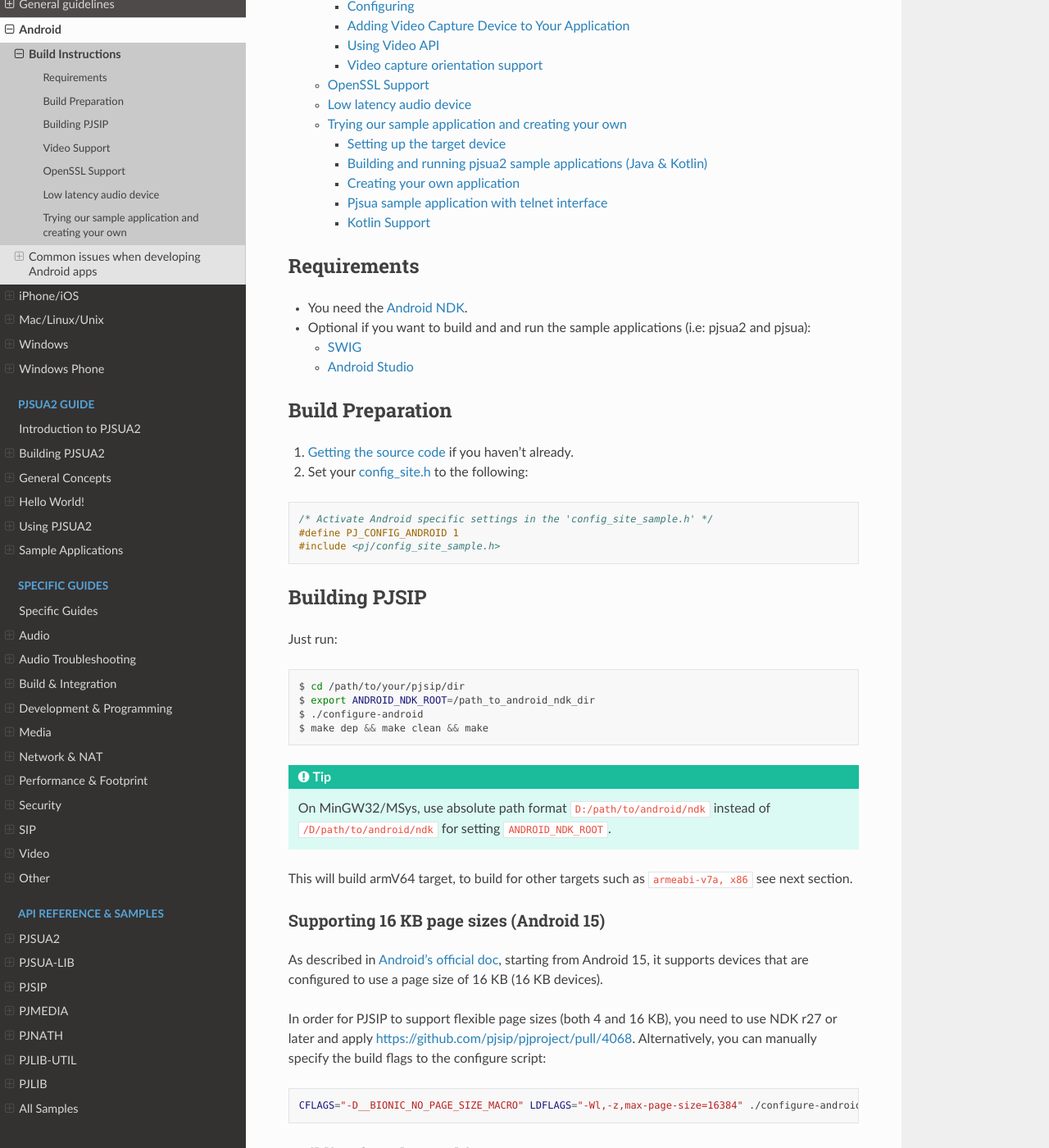
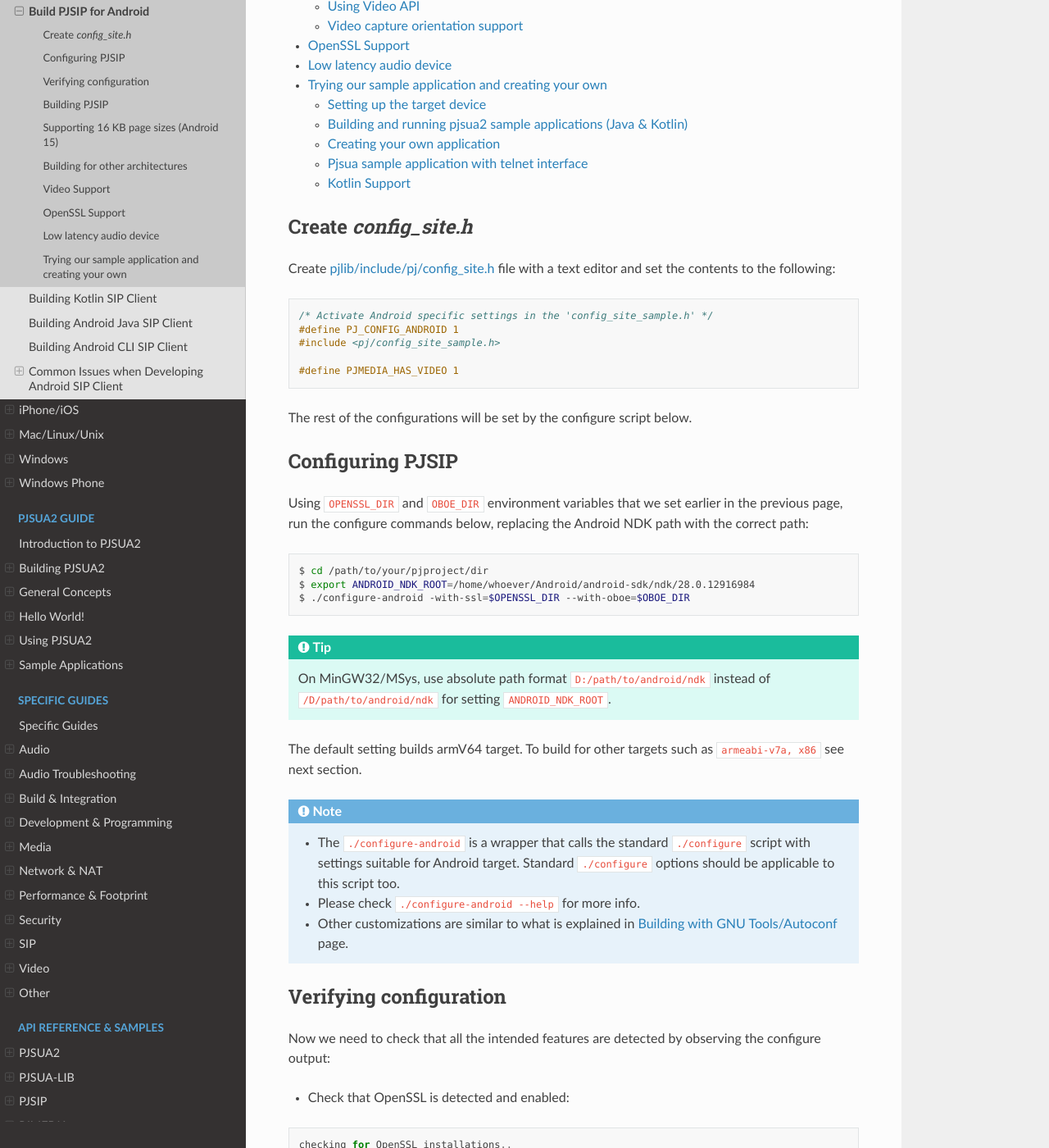
Before and after one commit to pjsip/pjproject_docs, a Sphinx documentation site: the page built from docs/source/get-started/android/build_instructions.rst, in a window 1280 px wide and 1400 px high, scrolled down 416 px. Shown: the whole window at 82% size. Built offline with Sphinx 7.4.7 and the Read the Docs theme 3.1.0, drawn with Linux system fonts in a browser that asks for light colours; the version number could not be read and is left out; some of the changed text lies outside the part shown.

Commit message:
Initial outline draft

```diff
--- a/docs/source/api/pjmedia/pjmedia-audiodev.rst
+++ b/docs/source/api/pjmedia/pjmedia-audiodev.rst
@@ -98,8 +98,11 @@
 
 .. _opensl:
 
-Android OpenSL
+Android OpenSL (deprecated)
 ~~~~~~~~~~~~~~~~~~~~~~~~~~~~~~~~~~~~~~~~
+
+Note that Android OpenSL ES has been deprecated in favor of :ref:`oboe`.
+
 
 .. _jnisound:
 
--- a/docs/source/get-started/android/build_instructions.rst
+++ b/docs/source/get-started/android/build_instructions.rst
@@ -1,23 +1,16 @@
-Build Instructions
-===================
+Build PJSIP for Android
+==================================
 
-.. contents:: Table of Contents
-    :depth: 3
+.. contents:: In this page:
+   :depth: 2
+   :local:
 
-Requirements
--------------
 
-* You need the `Android NDK <http://developer.android.com/tools/sdk/ndk/index.html>`__.
-* Optional if you want to build and and run the sample applications (i.e: pjsua2
-  and pjsua):
+Create *config_site.h*
+-----------------------------------
 
-  * `SWIG <http://www.swig.org/download.html>`_
-  * `Android Studio <https://developer.android.com/studio/index.html>`_
-
-Build Preparation
-------------------
-#. :doc:`Getting the source code </get-started/getting>` if you haven't already.
-#. Set your :ref:`config_site.h <dev_start>` to the following:
+Create :ref:`pjlib/include/pj/config_site.h <dev_start>` file with a text editor and set the
+contents to the following:
 
 .. code-block:: c
 
@@ -25,29 +18,78 @@
    #define PJ_CONFIG_ANDROID 1
    #include <pj/config_site_sample.h>
 
-Building PJSIP
----------------
+   #define PJMEDIA_HAS_VIDEO 1
 
-Just run:
+
+The rest of the configurations will be set by the configure script below.
+
+
+Configuring PJSIP
+---------------------------------
+Using ``OPENSSL_DIR`` and ``OBOE_DIR`` environment variables that we set earlier in the previous
+page, run the configure commands below, replacing the Android NDK path with the correct path:
 
 .. code-block:: shell
 
-   $ cd /path/to/your/pjsip/dir
-   $ export ANDROID_NDK_ROOT=/path_to_android_ndk_dir
-   $ ./configure-android
-   $ make dep && make clean && make
+   $ cd /path/to/your/pjproject/dir
+   $ export ANDROID_NDK_ROOT=/home/whoever/Android/android-sdk/ndk/28.0.12916984
+   $ ./configure-android -with-ssl=$OPENSSL_DIR --with-oboe=$OBOE_DIR
 
 .. tip::
 
    On MinGW32/MSys, use absolute path format ``D:/path/to/android/ndk``
    instead of ``/D/path/to/android/ndk`` for setting ``ANDROID_NDK_ROOT``.
 
-This will build armV64 target, to build for other targets such as ``armeabi-v7a, x86``
+The default setting builds armV64 target. To build for other targets such as ``armeabi-v7a, x86``
 see next section.
 
+.. note::
+
+   * The ``./configure-android`` is a wrapper that calls the standard ``./configure``
+     script with settings suitable for Android target. Standard ``./configure``
+     options should be applicable to this script too.
+   * Please check ``./configure-android --help`` for more info.
+   * Other customizations are similar to what is explained in
+     :doc:`Building with GNU Tools/Autoconf </get-started/posix/build_instructions>`
+     page.
+
+
+Verifying configuration
+---------------------------------
+Now we need to check that all the intended features are detected by observing the configure output:
+
+* Check that OpenSSL is detected and enabled:
+
+.. code-block::
+
+   checking for OpenSSL installations..
+   checking for openssl/ssl.h... yes
+   checking for ERR_load_BIO_strings in -lcrypto... yes
+   checking for SSL_CTX_new in -lssl... yes
+   OpenSSL library found, SSL support enabled
+
+* Check that Oboe is detected and enabled:
+
+.. code-block::
+
+   checking Oboe usability... yes
+   Checking sound device backend... Oboe
+
+
+Building PJSIP
+---------------------------------
+Now we can build PJSIP with:
+
+.. code-block:: shell
+
+   $ make dep && make clean && make
+
+
+
 Supporting 16 KB page sizes (Android 15)
-^^^^^^^^^^^^^^^^^^^^^^^^^^^^^^^^^^^^^^^^
-As described in `Android's official doc <https://developer.android.com/guide/practices/page-sizes>`__, starting from Android 15, it supports devices that are configured to use a page size of 16 KB (16 KB devices).
+----------------------------------------------
+As described in `Android official doc <https://developer.android.com/guide/practices/page-sizes>`__,
+starting from Android 15, it supports devices that are configured to use a page size of 16 KB (16 KB devices).
 
 In order for PJSIP to support flexible page sizes (both 4 and 16 KB), you need to use NDK r27 or later and apply https://github.com/pjsip/pjproject/pull/4068. Alternatively, you can manually specify the build flags to the configure script:
 
@@ -57,7 +99,7 @@
 
 
 Building for other architectures
-^^^^^^^^^^^^^^^^^^^^^^^^^^^^^^^^
+---------------------------------
 
 * Make sure to cleanup all existing binary and intermediate files, e.g:
 
@@ -86,66 +128,13 @@
    and `library packaging path <https://developer.android.com/ndk/guides/abis.html#am>`__
    (see also :pr:`1803`).
 
-   .. note::
-
-      * The ``./configure-android`` is a wrapper that calls the standard ``./configure``
-        script with settings suitable for Android target. Standard ``./configure``
-        options should be applicable to this script too.
-      * Please check ``./configure-android --help`` for more info.
-      * Other customizations are similar to what is explained in
-        :doc:`Building with GNU Tools/Autoconf </get-started/posix/build_instructions>`
-        page.
-
 
 Video Support
 -------------------
 
-Features
-^^^^^^^^^^^^^^^^^^^^^^^^^^^^^^^^
-
-Video on Android has been supported since PJSIP version 2.4. Some of the highlighted
-features include:
-
-* :ref:`native capture <android_cam>`
-* :ref:`native OpenGL ES 2.0 renderer <opengl>` (requires Android 2.2 (API level 8) or higher).
-* :ref:`native H264 AVC and VP8/VP9 codecs <amediacodec>`
-* :ref:`openh264`
-
-Requirements
-^^^^^^^^^^^^^^^^^^^^^^^^^^^^^^^^
-
-**OpenH264 (optional)**
-
-#. For general information on OpenH264 integration see :ref:`openh264`
-#. Copy all library .so files into your Android application project directory,
-   for example:
-
-   .. code-block:: shell
-
-     cp /Users/me/openh264/android/*.so /Users/me/pjproject-2.0/pjsip-apps/src/swig/java/android/libs/armeabi
-
-
-**libvpx (if you need VP8 or VP9 codec)**
-
-See :ref:`libvpx`
-
-**ffmpeg (optional)**
-
-See :doc:`/specific-guides/build_int/ffmpeg`
-
-**AMediaCodec, native Android codecs (experimental)**
-
-See :ref:`amediacodec`
-
 
 Configuring
 ^^^^^^^^^^^^^^^^^^^^^^^^^^^^^^^^
-
-To enable video, append this into :any:`config_site.h`:
-
-.. code-block:: c
-
-   #define PJMEDIA_HAS_VIDEO 1
 
 Specify third-party video libraries when invoking ``./configure-android``, e.g:
 
--- /dev/null
+++ b/docs/source/get-started/android/building-cli-sip-client.rst
@@ -0,0 +1,2 @@
+Building Android CLI SIP Client
+==================================
--- /dev/null
+++ b/docs/source/get-started/android/building-java-sip-client.rst
@@ -0,0 +1,2 @@
+Building Android Java SIP Client
+===============================
--- /dev/null
+++ b/docs/source/get-started/android/building-kotlin-sip-client.rst
@@ -0,0 +1,2 @@
+Building Kotlin SIP Client
+=============================
--- a/docs/source/get-started/android/index.rst
+++ b/docs/source/get-started/android/index.rst
@@ -1,9 +1,22 @@
 Android
 *****************************************
+
+**Getting Started: Building Android SIP Client**
+
+This guide provides step-by-step instructions to build sample Open Source Android SIP
+VoIP and video client applications using PJSIP, a powerful multimedia communication library.
+
+The ToC below shows the topics covered by this guide. Hit the *Next* button to get started.
+
 
 .. toctree::
    :maxdepth: 1
    :caption: Table of Contents
 
+   sip-client-overview
+   requirements
    build_instructions
+   building-kotlin-sip-client
+   building-java-sip-client
+   building-cli-sip-client
    issues
--- a/docs/source/get-started/android/issues.rst
+++ b/docs/source/get-started/android/issues.rst
@@ -1,4 +1,4 @@
-Common issues when developing Android apps
+Common Issues when Developing Android SIP Client
 ===============================================
 
 .. contents:: Table of Contents
--- a/docs/source/overview/license_pjsip.rst
+++ b/docs/source/overview/license_pjsip.rst
@@ -59,8 +59,9 @@
 
 Alternative license
 ------------------------
-If you can't comply with GPL, an alternative licensing scheme may be arranged. The alternative
-license also comes with technical support directly from PJSIP authors.
+If you can't comply with GPL, a straightforward alternative licensing scheme may be arranged.
+The alternative license allows perpetual use of PJSIP, and also comes with technical support
+directly from PJSIP authors.
 
 If you still have questions, just email licensing@pjsip.org and we'll help you sort it out.
 
--- a/docs/source/specific-guides/security/ssl.rst
+++ b/docs/source/specific-guides/security/ssl.rst
@@ -16,6 +16,7 @@
 - BoringSSL: :pr:`2856`
 - GnuTLS: :issue:`2082`
 - Mac/iOS native backend: :issue:`2482` and :issue:`2185`
+- Windows native SChannel SSP backend: :issue:`3867`
 
 This page mostly describes TLS usage with OpenSSL. For other backends, please refer to the GitHub issues/PR above.
 
```
Also changed, not shown: docs/source/get-started/android/requirements.rst (added, +128 -0 lines), docs/source/get-started/android/sip-client-overview.rst (added, +155 -0 lines).
